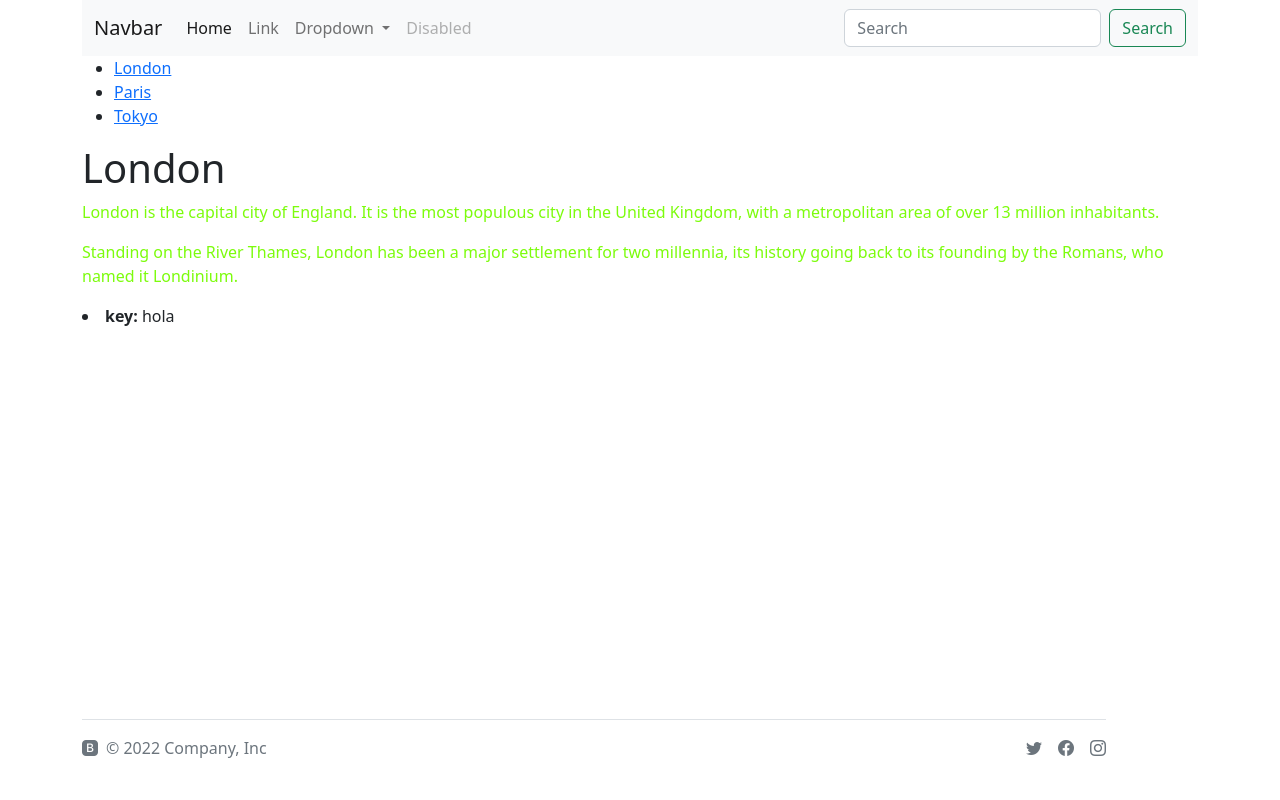
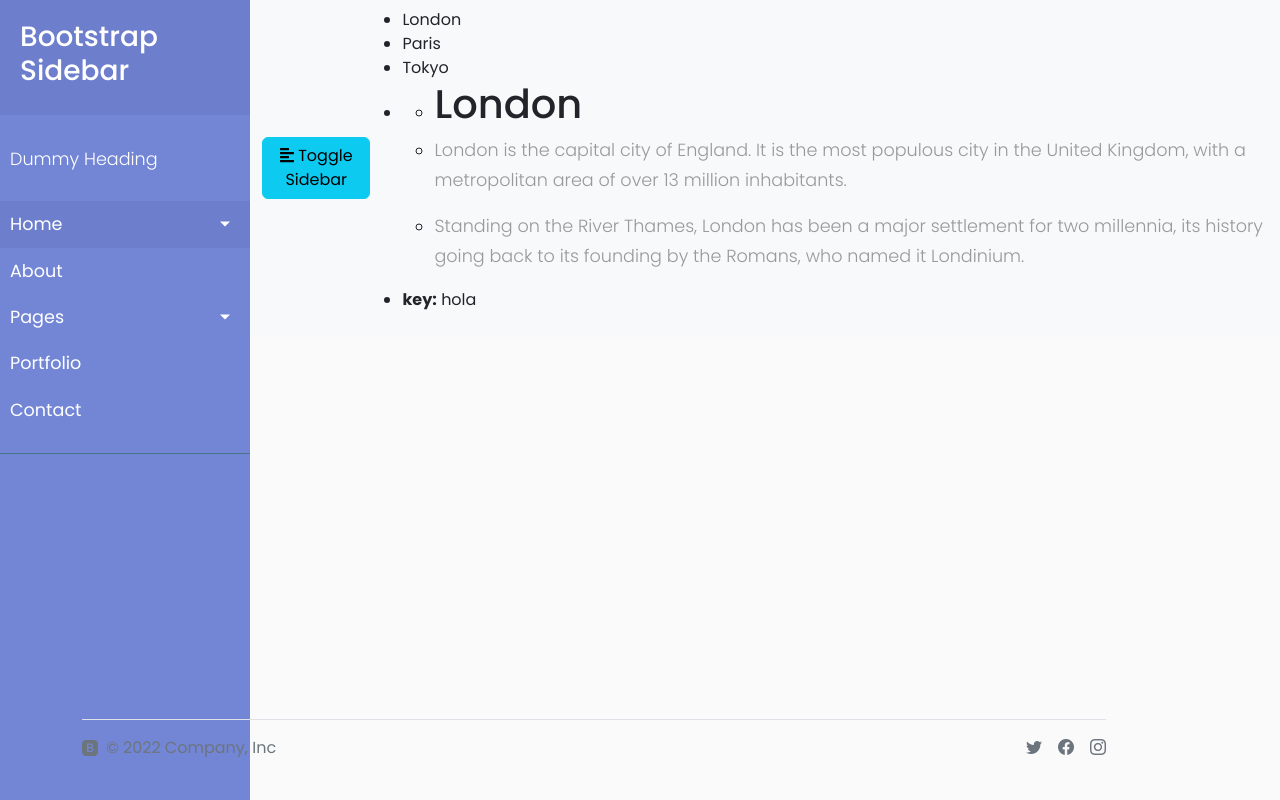
Before and after one commit to tomasguell/Peaje_Villada_2022, a Django app: page / in a window 1280 px wide. Run offline with Django 4.2, Linux system fonts and the light colour scheme; some libraries are stand-ins or nearby versions.

Commit message:
sidebar parte1

```diff
--- a/Peaje/AppPeaje/static/AppPeaje/css/style.css
+++ b/Peaje/AppPeaje/static/AppPeaje/css/style.css
@@ -1,8 +1,104 @@
-p{
-    color: rgb(124, 252, 12);
+/*
+    ADDITIONAL DEMO STYLE, NOT IMPORTANT TO MAKE THINGS WORK BUT TO MAKE IT A BIT NICER :)
+*/
+@import "https://fonts.googleapis.com/css?family=Poppins:300,400,500,600,700";
+
+
+body {
+    font-family: 'Poppins', sans-serif;
+    background: #fafafa;
+}
+
+p {
+    font-family: 'Poppins', sans-serif;
+    font-size: 1.1em;
+    font-weight: 300;
+    line-height: 1.7em;
+    color: #999;
+}
+
+a, a:hover, a:focus {
+    color: inherit;
+    text-decoration: none;
+    transition: all 0.3s;
+}
+
+#sidebar {
+    /* don't forget to add all the previously mentioned styles here too */
+    background: #7386D5;
+    color: rgb(255, 255, 255);
+    transition: all 0.3s;
+    min-width: 250px;
+    max-width: 250px;
+    min-height: 100vh;
+}
+
+#sidebar .sidebar-header {
+    padding: 20px;
+    background: #6d7fcc;
+}
+
+#sidebar ul.components {
+    padding: 20px 0;
+    border-bottom: 1px solid #47748b;
+}
+
+#sidebar ul p {
+    color: #fff;
+    padding: 10px;
+}
+
+#sidebar ul li a {
+    padding: 10px;
+    font-size: 1.1em;
+    display: block;
+}
+#sidebar ul li a:hover {
+    color: #7386D5;
+    background: #fff;
+}
+
+#sidebar ul li.active > a, a[aria-expanded="true"] {
+    color: #fff;
+    background: #6d7fcc;
+}
+ul ul a {
+    font-size: 0.9em !important;
+    padding-left: 30px !important;
+    background: #6d7fcc;
+}
+
+.wrapper {
+    display: flex;
+    align-items: stretch;
+}
+
+#sidebar.active {
+    margin-left: -250px;
 }
 footer {
     position: fixed;
     bottom: 0;
     width: 80%;
 }
+a[data-toggle="collapse"] {
+    position: relative;
+}
+
+.dropdown-toggle::after {
+    display: block;
+    position: absolute;
+    top: 50%;
+    right: 20px;
+    transform: translateY(-50%);
+}
+
+
+@media (max-width: 768px) {
+    #sidebar {
+        margin-left: -250px;
+    }
+    #sidebar.active {
+        margin-left: 0;
+    }
+}
--- a/Peaje/AppPeaje/static/AppPeaje/js/main.js
+++ b/Peaje/AppPeaje/static/AppPeaje/js/main.js
@@ -0,0 +1,8 @@
+console.log("hola tio");
+function myFunction() {
+
+    $('#sidebarCollapse').on('click', function () {
+        $('#sidebar').toggleClass('active');
+    });
+
+};
--- a/Peaje/AppPeaje/templates/AppPeaje/base.html
+++ b/Peaje/AppPeaje/templates/AppPeaje/base.html
@@ -11,11 +11,18 @@
     {% load static %}
     <link rel="stylesheet" href="{% static 'AppPeaje/css/style.css' %}">
 
+    <link rel="stylesheet" href="{% static 'AppPeaje/js/main.js' %}">
+
     <link rel="stylesheet" href="https://cdn.jsdelivr.net/npm/bootstrap-icons@1.10.2/font/bootstrap-icons.css">
+
+    <!-- Font Awesome JS -->
+    <script defer src="https://use.fontawesome.com/releases/v5.0.13/js/solid.js" integrity="sha384-tzzSw1/Vo+0N5UhStP3bvwWPq+uvzCMfrN1fEFe+xBmv1C/AtVX5K0uZtmcHitFZ" crossorigin="anonymous"></script>
+    <script defer src="https://use.fontawesome.com/releases/v5.0.13/js/fontawesome.js" integrity="sha384-6OIrr52G08NpOFSZdxxz1xdNSndlD4vdcf/q2myIUVO0VsqaGHJsB0RaBE01VTOY" crossorigin="anonymous"></script>
 
     {% block title %}<title>Peaje</title>{% endblock title %}
 </head>
 <body>
+    <!--
     {% block navbar %}
     <div  class="container">
         <nav class="navbar navbar-expand-lg bg-light">
@@ -56,13 +63,81 @@
         </nav>
     </div>
     {% endblock navbar %}
+    -->
 
-    <!-- default content text (typically empty) -->
+    <div class="wrapper">
+        <!-- Sidebar -->
+        <nav id="sidebar">
+            <div class="sidebar-header">
+                <h3>Bootstrap Sidebar</h3>
+            </div>
+
+            <ul class="list-unstyled components">
+                <p>Dummy Heading</p>
+                <li class="active">
+                    <a href="#homeSubmenu" data-toggle="collapse" aria-expanded="false" class="dropdown-toggle">Home</a>
+                    <ul class="collapse list-unstyled" id="homeSubmenu">
+                        <li>
+                            <a href="#">Home 1</a>
+                        </li>
+                        <li>
+                            <a href="#">Home 2</a>
+                        </li>
+                        <li>
+                            <a href="#">Home 3</a>
+                        </li>
+                    </ul>
+                </li>
+                <li>
+                    <a href="#">About</a>
+                </li>
+                <li>
+                    <a href="#pageSubmenu" data-toggle="collapse" aria-expanded="false" class="dropdown-toggle">Pages</a>
+                    <ul class="collapse list-unstyled" id="pageSubmenu">
+                        <li>
+                            <a href="#">Page 1</a>
+                        </li>
+                        <li>
+                            <a href="#">Page 2</a>
+                        </li>
+                        <li>
+                            <a href="#">Page 3</a>
+                        </li>
+                    </ul>
+                </li>
+                <li>
+                    <a href="#">Portfolio</a>
+                </li>
+                <li>
+                    <a href="#">Contact</a>
+                </li>
+            </ul>
+        </nav>
+        <div id="content">
+            <nav class="navbar navbar-expand-lg navbar-light bg-light">
+                <div class="container-fluid">
+
+                    <button type="button" id="sidebarCollapse" class="btn btn-info" onclick="myFunction()">
+                        <i class="fas fa-align-left"></i>
+                        <span>Toggle Sidebar</span>
+                    </button>
+                    {% block div_content %}
+
+                    {% endblock %}
+
+                </div>
+            </nav>
+        </div>
+
+    </div>
+
+    <!-- default content text (typically empty)
     <section class="container">
         {% block content %}
 
         {% endblock %}
     </section>
+    -->
 
     {% block footer %}
     <div class="container">
@@ -83,6 +158,11 @@
     </div>
     {% endblock footer %}
 
+    <script src="{% static 'AppPeaje/js/main.js' %}"></script>
+
+    <!-- jQuery CDN - Slim version (=without AJAX) -->
+    <script src="https://code.jquery.com/jquery-3.3.1.slim.min.js" integrity="sha384-q8i/X+965DzO0rT7abK41JStQIAqVgRVzpbzo5smXKp4YfRvH+8abtTE1Pi6jizo" crossorigin="anonymous"></script>
+
     <script src="https://cdn.jsdelivr.net/npm/@popperjs/core@2.11.6/dist/umd/popper.min.js" integrity="sha384-oBqDVmMz9ATKxIep9tiCxS/Z9fNfEXiDAYTujMAeBAsjFuCZSmKbSSUnQlmh/jp3" crossorigin="anonymous"></script>
     <script src="https://cdn.jsdelivr.net/npm/bootstrap@5.2.2/dist/js/bootstrap.min.js" integrity="sha384-IDwe1+LCz02ROU9k972gdyvl+AESN10+x7tBKgc9I5HFtuNz0wWnPclzo6p9vxnk" crossorigin="anonymous"></script>
 </body>
--- a/Peaje/AppPeaje/templates/AppPeaje/index.html
+++ b/Peaje/AppPeaje/templates/AppPeaje/index.html
@@ -1,16 +1,25 @@
 <!DOCTYPE html>
 {% extends "AppPeaje\base.html" %}
-{% block content %}
+{% block div_content %}
     <ul>
         <li><a href="#">London</a></li>
         <li><a href="#">Paris</a></li>
         <li><a href="#">Tokyo</a></li>
+        <li>
+            <article>
+                <ul>
+                    <li>
+                        <h1>London</h1>
+                    </li>
+                    <li>
+                        <p>London is the capital city of England. It is the most populous city in the  United Kingdom, with a metropolitan area of over 13 million inhabitants.</p>
+                    </li>
+                    <li>
+                        <p>Standing on the River Thames, London has been a major settlement for two millennia, its history going back to its founding by the Romans, who named it Londinium.</p>
+                    </li>
+                </ul>
+            </article>
+        </li>
+        <li><strong>key:</strong> {{ key }}</li>
     </ul>
-
-    <article>
-    <h1>London</h1>
-    <p>London is the capital city of England. It is the most populous city in the  United Kingdom, with a metropolitan area of over 13 million inhabitants.</p>
-    <p>Standing on the River Thames, London has been a major settlement for two millennia, its history going back to its founding by the Romans, who named it Londinium.</p>
-    </article>
-    <li><strong>key:</strong> {{ key }}</li>
 {% endblock %}
```
